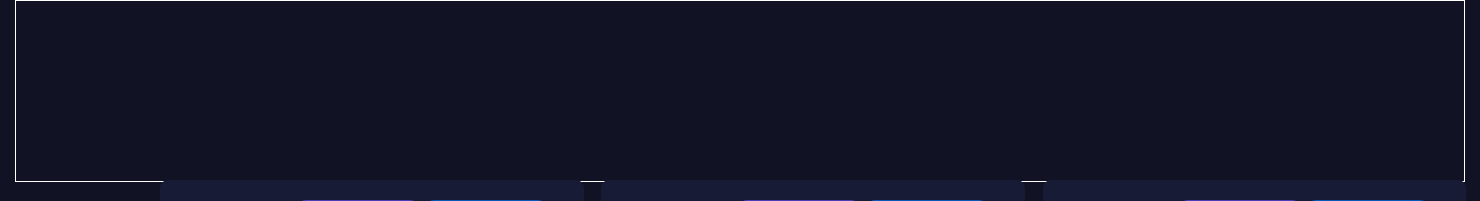
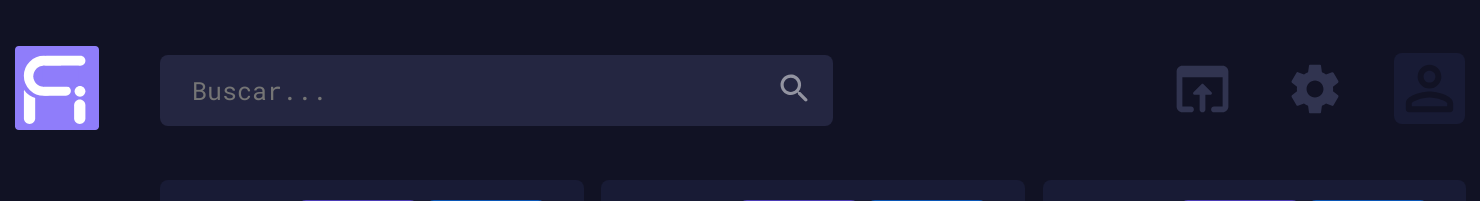
Before and after one commit to Dilan03/Found-it-, a PHP site: page /paginas/includes/base.html in a window 1480 px wide. Shown: the top 201 px of the page. Run offline with PHP 8.4, Linux system fonts and the light colour scheme.

Commit message:
Base de paginas terminado

```diff
--- a/Maquetación/css/dilan.css
+++ b/Maquetación/css/dilan.css
@@ -136,11 +136,69 @@ body {
 }
 
 .header {
+    position: relative;
+    display: flex;
+    align-items: center;
     grid-column-start: 1;
     grid-column-end: 5;
-    /* background: purple; */
-    border: 1px solid white;
     height: 100%;
+}
+
+.logo {
+    margin-right: 61px;
+}
+
+.search__container {
+    width: 70%;
+}
+
+.search__container>form>input{
+    color: var(--blanco-1);
+    font-size: 25px;
+    width: 60%;
+    height: 71px;
+    padding:12px;
+    padding: 0 32px;
+    background: var(--morado-2);
+    border-width: 0px;
+    border-radius: var(--border-8);
+}
+
+.search__container form{
+    position: relative;
+}
+
+.search__form {
+    position: relative;
+    display: flex;
+    align-items: center;
+}
+
+.button__search {
+    position: absolute;
+    left: 615px;
+}
+
+.header__options {
+    position: absolute;
+    right: 0;
+}
+
+.header__options i {
+    cursor: pointer;
+    margin-left: 40px;
+}
+
+.options__tuerca {
+    padding-bottom: 6px;
+}
+
+.options__tuerca:hover {
+    filter: invert(71%) sepia(62%) saturate(2371%) hue-rotate(203deg) brightness(101%) contrast(99%);
+}
+
+.options__upload:hover {
+    filter: invert(71%) sepia(62%) saturate(2371%) hue-rotate(203deg) brightness(101%) contrast(99%);
 }
 
 .menu {
--- a/Maquetación/css/variables.css
+++ b/Maquetación/css/variables.css
@@ -32,6 +32,7 @@
     --morado-7:#111224;
     --blanco-1: #FFFFFF;
     --morado-bg: #111224;
+    --gris-op: #7377A0;
 
     --border-8: 8px;
 
--- a/Maquetación/paginas/includes/base.html
+++ b/Maquetación/paginas/includes/base.html
@@ -10,13 +10,30 @@
     <link rel="stylesheet" href="../../css/jesus.css">
     <link rel="stylesheet" href="../../css/variables.css">
     <link rel="stylesheet" href="../../css/normalize.css">
-
+    <style>
+        .options__tuerca {
+            padding-bottom: 6px;
+        }
+    </style>
     <title>Document</title>
 </head>
 <body>
     <div class="container">
+
+
         <header class="header">
-
+            <i class="logo"><img src="../../assets/icons/logo.svg" alt="logo"></i>
+            <div class="search__container">
+                <form class="search__form">
+                    <button class="button__search" type="submit"> <i> <img src="../../assets/icons/search.svg"> </i> </button>
+                    <input type="text" placeholder="Buscar...">
+                </form>
+            </div>
+            <div class="header__options">
+                <i><img class="options__upload" src="../../assets/icons/upload.svg"></i>
+                <i><img class="options__tuerca" src="../../assets/icons/tuerca.svg"></i>
+                <i><img class="options__user" src="../../assets/icons/user-box.svg" ></i>
+            </div>
         </header>
 
         <nav class="menu">
@@ -102,6 +119,7 @@
             </div>
         </section>
     </div>
+
     <footer class="footer">
         <i class="icon"></i>
     </footer>
```
Also changed, not shown: Maquetación/assets/icons/user-box.svg (added).
